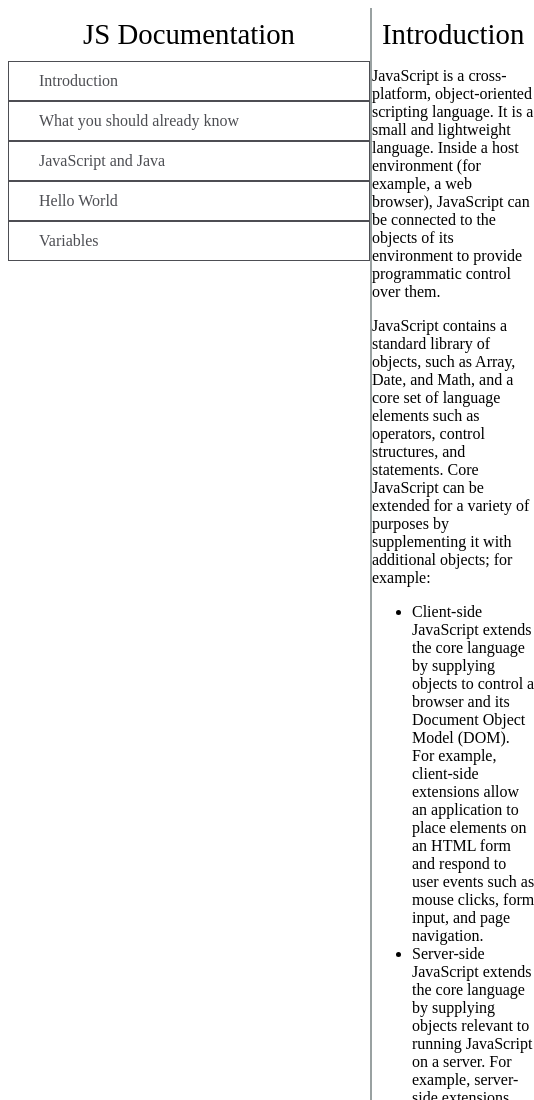
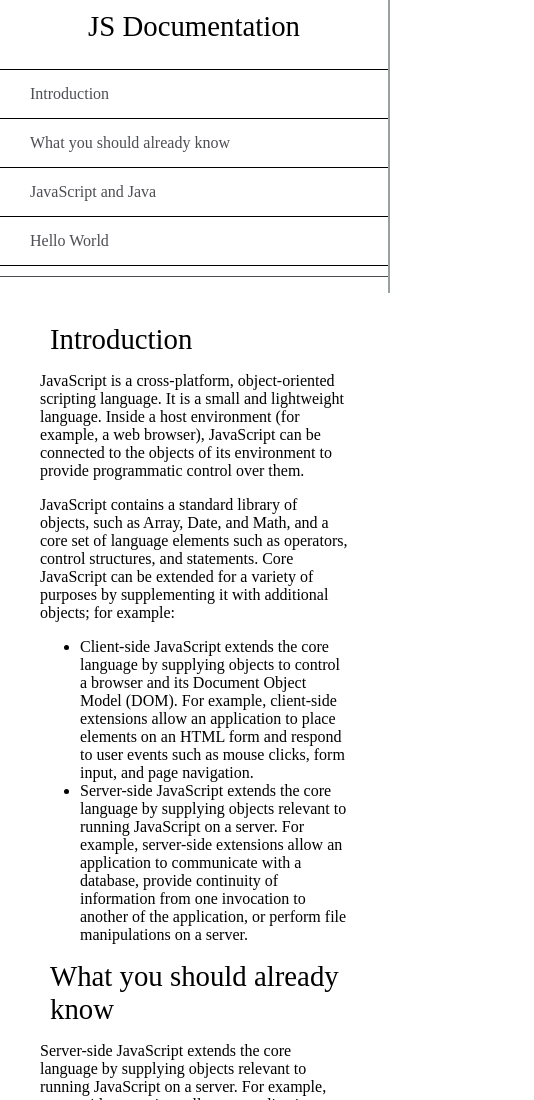
Before and after one commit to mihreteab/technical-documentation-page, a plain HTML site: page index.html in a window 390 px wide. Shown: the top 1100 px of the page, 534 px wide, since content can reach past the window. Drawn offline with Linux system fonts and the light colour scheme.

Commit message:
feat: small screen nav bar on the top

```diff
--- a/css/style.css
+++ b/css/style.css
@@ -1,5 +1,6 @@
 body{
     display: flex;
+    margin: 0;
 }
 #navbar{
     border-right: 2px solid;
@@ -8,12 +9,21 @@ body{
     flex-direction: column;
     margin-left: 0;
 }
+#navbar ul li{
+    width: 240px;
+    padding: 15px 30px;
+    border-top: 1px solid;
+    list-style-type: none;
+
+}
 .navlink{
+    text-decoration: none;
     color: #4d4e53;
-    width: 300px;
-    padding: 10px 30px;
-    border: 1px solid;
-    text-decoration: none;
+}
+
+#navbar ul{
+    border-bottom: 1px solid #4d4e53;
+    padding-left: 0;
 }
 header{
     color: black;
@@ -25,3 +35,20 @@ header{
 .main-section header{
     text-align: left;
 }
+#main-doc{
+    padding: 20px 40px;
+    text-align: left;
+}
+@media screen and (max-width: 815px) {
+    body {
+      display: flex;
+      flex-direction: column;
+    }
+    #navbar ul li{
+        width: 100%;
+    }
+    #navbar ul{
+        height: 207px;
+        overflow: scroll;
+    }
+  }
--- a/index.html
+++ b/index.html
@@ -12,11 +12,23 @@
       <header>
         JS Documentation
       </header>
-      <a href="#introduction" class="navlink">Introduction</a>
-      <a href="#What_you_should_already_know" class="navlink">What you should already know</a>
-      <a href="#JavaScript_and_Java" class="navlink">JavaScript and Java </a>
-      <a href="#Hello_world" class="navlink">Hello World</a>
-      <a href="#Variables" class="navlink">Variables</a>
+      <ul>
+        <li>
+          <a href="#introduction" class="navlink">Introduction</a>
+        </li>
+        <li>
+          <a href="#What_you_should_already_know" class="navlink">What you should already know</a>
+        </li>
+        <li>
+          <a href="#JavaScript_and_Java" class="navlink">JavaScript and Java </a>
+        </li>
+        <li>
+          <a href="#Hello_world" class="navlink">Hello World</a>
+        </li>
+        <li>
+          <a href="#Variables" class="navlink" id="nav-variables">Variables</a>
+        </li>
+      </ul>
     </nav>
     <main id="main-doc">
       <section class="main-section" id="Introduction">
```
